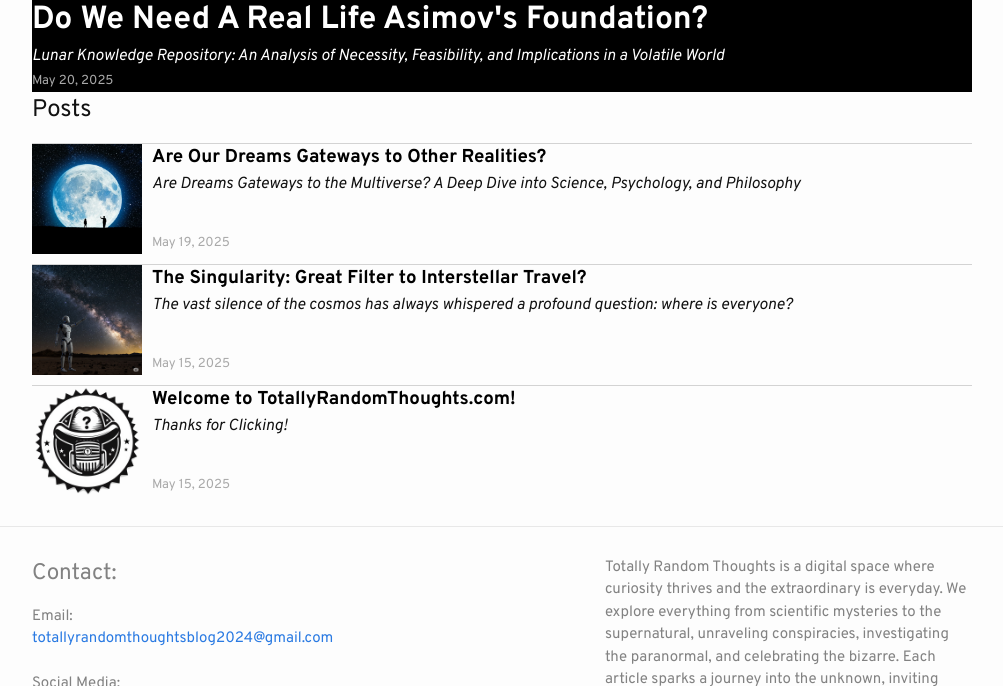
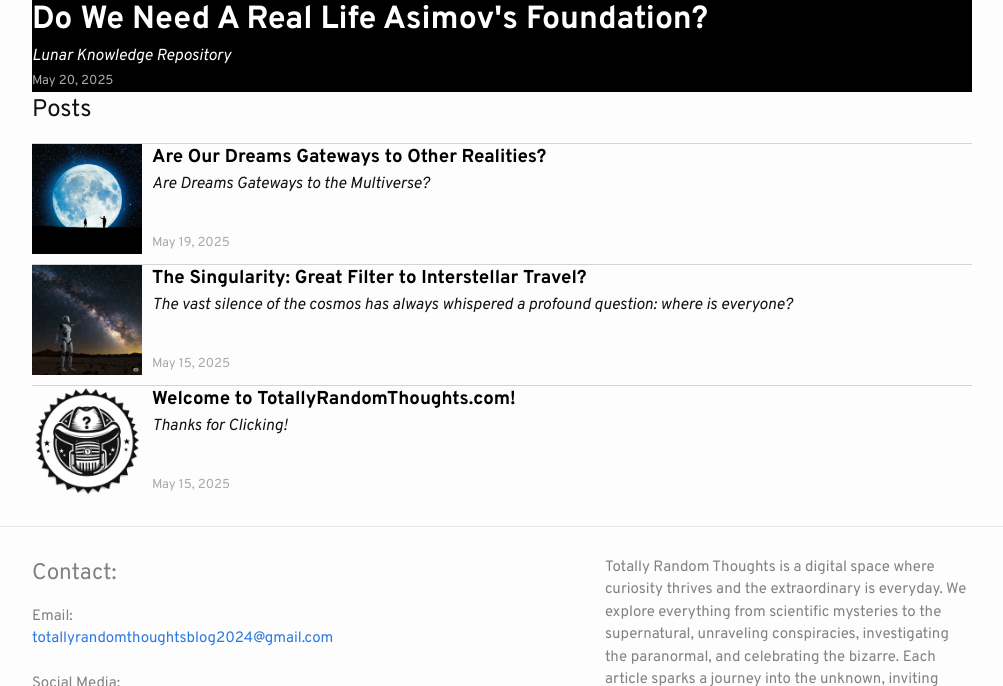
Before and after one commit to TRTblog/TRTblog.github.io, a Jekyll site: the page built from feed/blog.markdown, in a window 1280 px wide and 900 px high, scrolled down 456 px, cut to the strip 214-900 px from the top of the window. Shown: the whole strip, without its empty margins (138-1141 px from the left). Built offline with Jekyll 4.4.1, drawn with Linux system fonts in a browser that asks for light colours.

Commit message:
Updated Excerpt ending

```diff
--- a/_posts/2025-05-19-Dreams-And-the=Multiverse.markdown
+++ b/_posts/2025-05-19-Dreams-And-the=Multiverse.markdown
@@ -6,7 +6,7 @@ categories: blog
 author: TRTBlogger
 image: /images/Dreamverse.png
 ---
-<h4>Are Dreams Gateways to the Multiverse? A Deep Dive into Science, Psychology, and Philosophy<!--more--></h4>
+<h4>Are Dreams Gateways to the Multiverse?<!--more--> A Deep Dive into Science, Psychology, and Philosophy</h4>
 
 Dreams as Portals to the Multiverse: An Interdisciplinary Analysis
 1. Introduction: The Intriguing Notion of Dreams as Multiverse Portals
--- a/_posts/2025-05-20-Real-Life-Foundation.markdown
+++ b/_posts/2025-05-20-Real-Life-Foundation.markdown
@@ -6,7 +6,7 @@ categories: blog
 author: TRTBlogger
 image: /images/foundation.png
 ---
-<h2>Lunar Knowledge Repository: An Analysis of Necessity, Feasibility, and Implications in a Volatile World<!--more--></h2>
+<h2>Lunar Knowledge Repository<!--more-->: An Analysis of Necessity, Feasibility, and Implications in a Volatile World</h2>
 
 The current geopolitical climate, marked by widespread unrest and violence, coupled with the inherent vulnerabilities of Earth-bound archives to natural disasters and technological obsolescence, compels a critical re-evaluation of humanity's long-term knowledge preservation strategies. Inspired by Isaac Asimov's "Foundation" series, the concept of a lunar knowledge repository emerges not merely as a speculative backup but as a strategic imperative for civilizational resilience.
 
```
